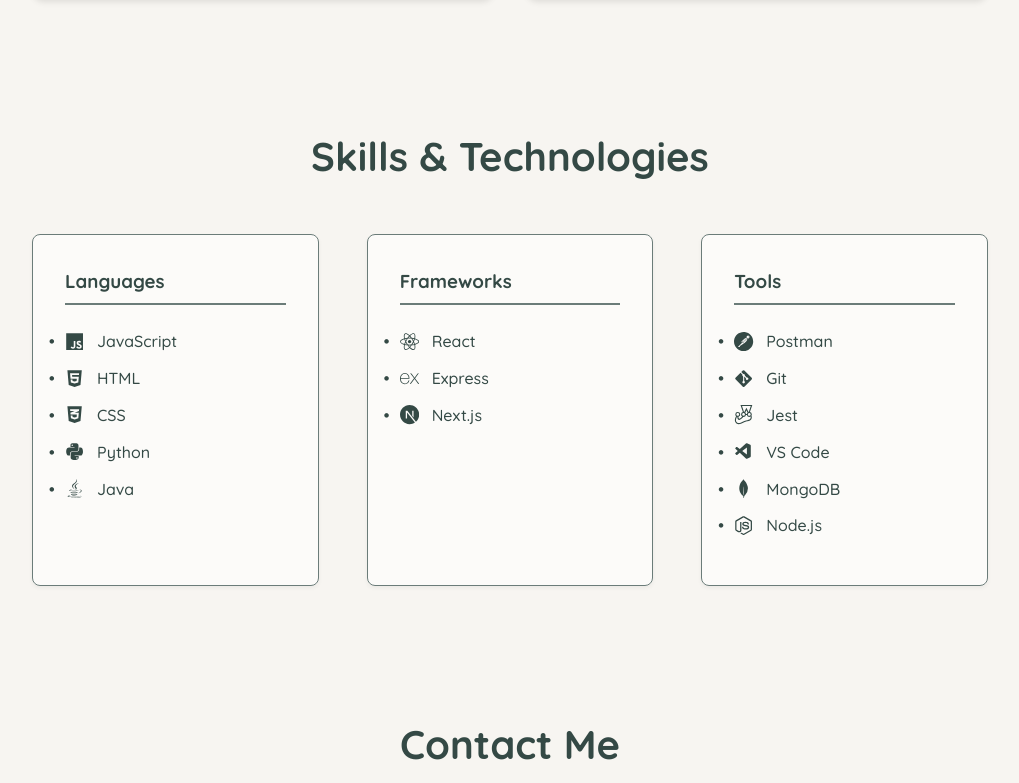
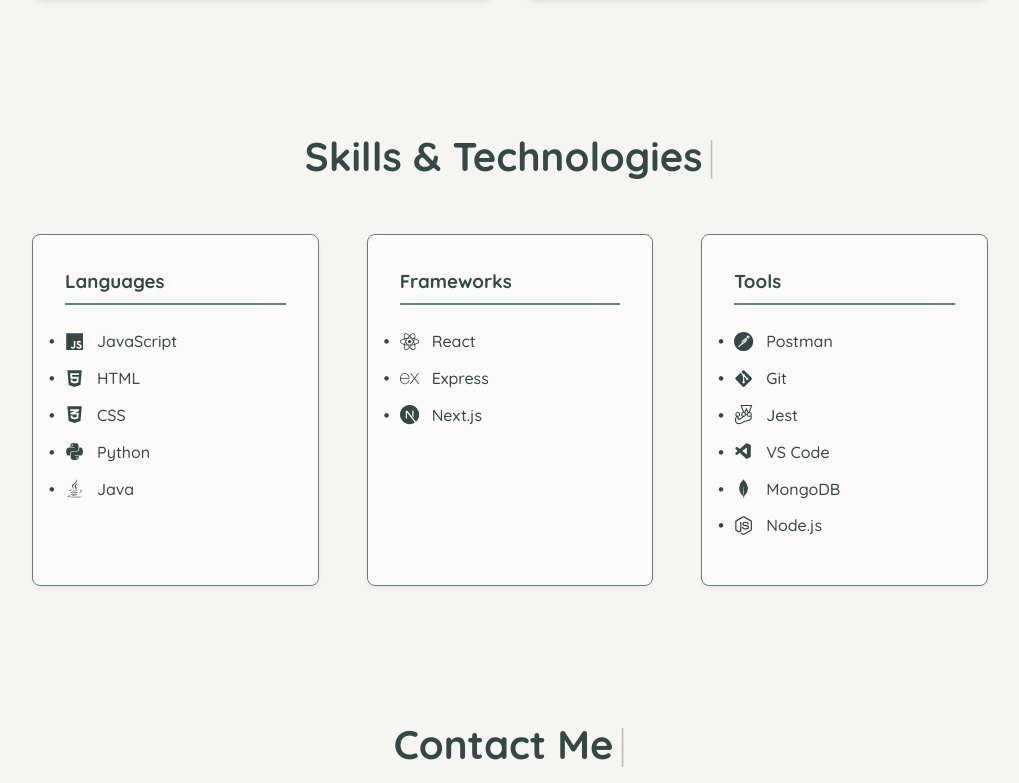
Before and after one commit to Ahmed-Habila/portfolio-caw, a React (Vite) app: page / in a window 1280 px wide. Shown: the part 2014-2797 px from the top of the page, without its empty margins (260-1279 px from the left). Built offline with nearby package versions, Linux system fonts and the light colour scheme.

Commit message:
Section titles animations

```diff
--- a/src/components/Contact/Contact.jsx
+++ b/src/components/Contact/Contact.jsx
@@ -2,11 +2,12 @@
 import styles from './Contact.module.css';
 import Button from '../Button/Button';
 import FormInput from '../FormInput/FormInput';
+import TypingTitle from '../TypingTitle/TypingTitle';
 
 const Contact = () => {
   return (
     <section id="contact" className={styles.contact}>
-      <h2>Contact Me</h2>
+      <TypingTitle text="Contact Me" />
       <div className={styles.container}>
         <div className={styles.info}>
           <p>Feel free to reach out for collaborations or just a friendly hello!</p>
--- a/src/components/Contact/Contact.module.css
+++ b/src/components/Contact/Contact.module.css
@@ -8,6 +8,7 @@
   font-size: 2.5rem;
   margin-bottom: 3rem;
   color: var(--text-color);
+  min-height: 1.2em;
 }
 
 .container {
--- a/src/components/Projects/Projects.jsx
+++ b/src/components/Projects/Projects.jsx
@@ -1,6 +1,7 @@
 import React from 'react';
 import styles from './Projects.module.css';
 import ProjectCard from '../ProjectCard/ProjectCard';
+import TypingTitle from '../TypingTitle/TypingTitle';
 import lab7Img from '../../assets/lab7.png';
 import lab5exo1 from '../../assets/lab5exo1.png';
 import lab5exo2 from '../../assets/lab5exo2.png';
@@ -49,7 +50,7 @@
 const Projects = () => {
   return (
     <section id="projects" className={styles.projects}>
-      <h2>Project Showcase</h2>
+      <TypingTitle text="Project Showcase" />
       <div className={styles.gridContainer}>
         {projectsData.map((project) => (
           <ProjectCard key={project.id} project={project} />
--- a/src/components/Projects/Projects.module.css
+++ b/src/components/Projects/Projects.module.css
@@ -8,6 +8,7 @@
   font-size: 2.5rem;
   margin-bottom: 3rem;
   color: var(--text-color);
+  min-height: 1.2em;
 }
 
 .gridContainer {
--- a/src/components/Skills/Skills.jsx
+++ b/src/components/Skills/Skills.jsx
@@ -1,5 +1,6 @@
 import React from 'react';
 import styles from './Skills.module.css';
+import TypingTitle from '../TypingTitle/TypingTitle';
 import { FaJs, FaHtml5, FaCss3Alt, FaPython, FaJava, FaReact, FaNodeJs, FaGitAlt } from 'react-icons/fa';
 import { SiExpress, SiMongodb, SiNextdotjs, SiPostman, SiJest } from 'react-icons/si';
 import { VscVscode } from 'react-icons/vsc';
@@ -30,7 +31,7 @@
 const Skills = () => {
   return (
     <section id="skills" className={styles.skills}>
-      <h2>Skills & Technologies</h2>
+      <TypingTitle text="Skills & Technologies" />
       <div className={styles.container}>
         {Object.entries(skillsData).map(([category, items]) => (
           <div key={category} className={styles.category}>
--- a/src/components/Skills/Skills.module.css
+++ b/src/components/Skills/Skills.module.css
@@ -7,6 +7,7 @@
   font-size: 2.5rem;
   margin-bottom: 3rem;
   color: var(--text-color);
+  min-height: 1.2em;
 }
 
 .container {
--- /dev/null
+++ b/src/components/TypingTitle/TypingTitle.jsx
@@ -0,0 +1,50 @@
+import React, { useState, useEffect, useRef } from 'react';
+import styles from './TypingTitle.module.css';
+
+const TypingTitle = ({ text, as: Tag = 'h2', className = '' }) => {
+  const [displayedText, setDisplayedText] = useState('');
+  const [started, setStarted] = useState(false);
+  const elementRef = useRef(null);
+
+  useEffect(() => {
+    const observer = new IntersectionObserver(
+      (entries) => {
+        if (entries[0].isIntersecting) {
+          setStarted(true);
+          observer.disconnect();
+        }
+      },
+      { threshold: 0.1 }
+    );
+
+    if (elementRef.current) {
+      observer.observe(elementRef.current);
+    }
+
+    return () => observer.disconnect();
+  }, []);
+
+  useEffect(() => {
+    if (!started) return;
+
+    let index = 0;
+    const interval = setInterval(() => {
+      setDisplayedText(text.slice(0, index));
+      index++;
+      if (index > text.length) {
+        clearInterval(interval);
+      }
+    }, 100);
+
+    return () => clearInterval(interval);
+  }, [started, text]);
+
+  return (
+    <Tag ref={elementRef} className={className}>
+      {displayedText}
+      <span className={styles.cursor}>|</span>
+    </Tag>
+  );
+};
+
+export default TypingTitle;
--- /dev/null
+++ b/src/components/TypingTitle/TypingTitle.module.css
@@ -0,0 +1,12 @@
+.cursor {
+  display: inline-block;
+  margin-left: 5px;
+  animation: blink 1s infinite;
+  color: var(--primary-color);
+  font-weight: 100;
+}
+
+@keyframes blink {
+  0%, 100% { opacity: 1; }
+  50% { opacity: 0; }
+}
```
